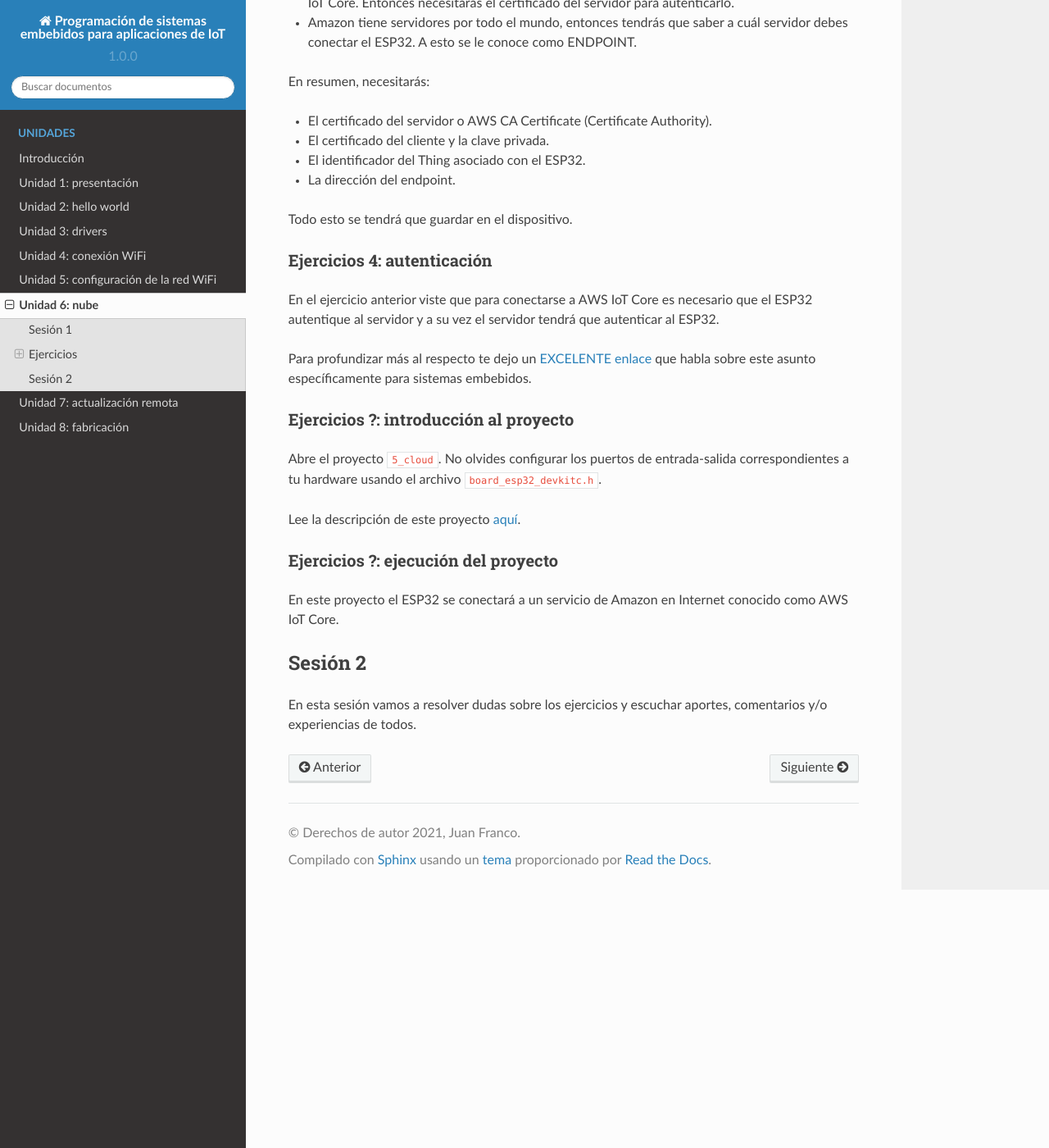
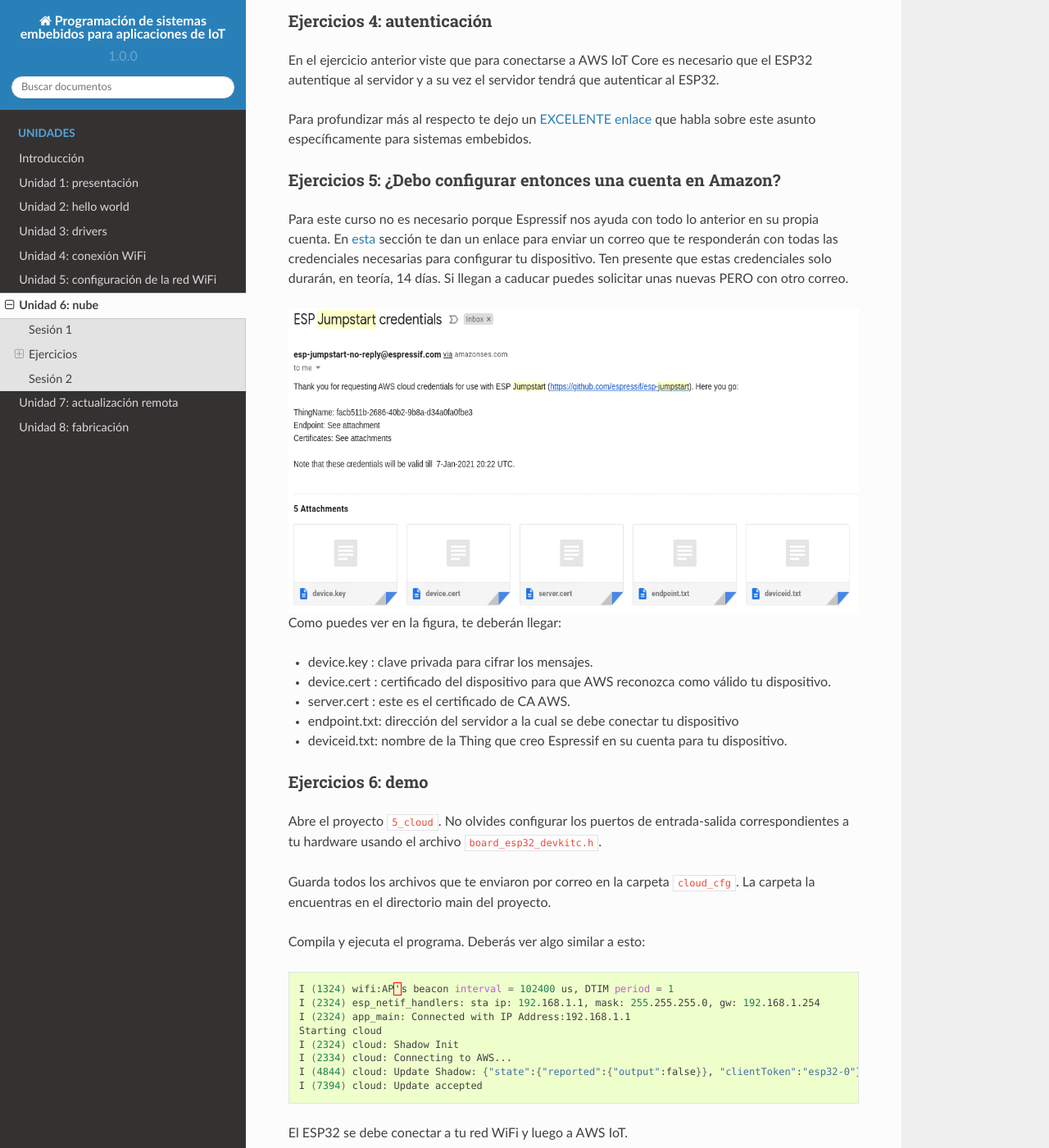
Before and after one commit to juanferfranco/espiot, a Sphinx documentation site: the page built from docs/_unidad6/unidad6.rst, in a window 1280 px wide and 1400 px high, scrolled down 2344 px. Shown: the whole window at 82% size. Built offline with Sphinx 7.4.7 and the Read the Docs theme 2.0.0, drawn with Linux system fonts in a browser that asks for light colours; some of the changed text lies outside the part shown.

Commit message:
Unit 6 ex 7 in process

```diff
--- a/docs/_unidad6/unidad6.rst
+++ b/docs/_unidad6/unidad6.rst
@@ -47,7 +47,7 @@ se puede ver una arquitectura típica de una aplicación IoT:
 
 .. image:: ../_static/iot-universe.png
    :alt:  arquitectura IoT
-   :scale: 100%
+   :scale: 50%
    :align: center
 
 En nuestro caso, el ESP32 se conectará a la Nube por medio del servicio AWS IoT Core
@@ -76,6 +76,8 @@ Se necesita:
 * Habilitar el servicio AWS IoT Core en tu cuenta.
 * Crear una ``Thing`` en AWS IoT Core que represente al ESP32 específico
   que vas a conectar.
+* En AWS IoT Core cada Thing debe tener configurada una POLÍTICA que
+  indique que servicios de AWS IoT podrá usar la Thing.
 * El ESP32 deberá autenticarse con AWS IoT Core utilizando un certificado de cliente
   X.509. Por tanto, tendrás que generar ese certificado y asociarlo con la
   Thing de ese ESP32.
@@ -107,26 +109,103 @@ Para profundizar más al respecto te dejo un
 `EXCELENTE enlace <https://realtimelogic.com/articles/Certificate-Management-for-Embedded-Systems>`__
 que habla sobre este asunto específicamente para sistemas embebidos.
 
+Ejercicios 5: ¿Debo configurar entonces una cuenta en Amazon?
+^^^^^^^^^^^^^^^^^^^^^^^^^^^^^^^^^^^^^^^^^^^^^^^^^^^^^^^^^^^^^^^
 
-Ejercicios ?: introducción al proyecto
-^^^^^^^^^^^^^^^^^^^^^^^^^^^^^^^^^^^^^^^^
+Para este curso no es necesario porque Espressif nos ayuda con todo lo anterior en su
+propia cuenta. En `esta <https://docs.espressif.com/projects/esp-jumpstart/en/latest/remotecontrol.html#quick-setup>`__
+sección te dan un enlace para enviar un correo que te responderán con todas las credenciales
+necesarias para configurar tu dispositivo. Ten presente que estas credenciales solo
+durarán, en teoría, 14 días. Si llegan a caducar puedes solicitar unas nuevas PERO con
+otro correo.
 
-Abre el proyecto ``5_cloud``. No olvides configurar los puertos
-de entrada-salida correspondientes a tu hardware usando el archivo ``board_esp32_devkitc.h``.
+.. image:: ../_static/jump-start-cred.png
+   :alt:  correo con las credenciales
+   :scale: 75%
+   :align: center
 
-Lee la descripción de este proyecto `aquí <https://docs.espressif.com/projects/esp-jumpstart/en/latest/remotecontrol.html>`__.
+Como puedes ver en la figura, te deberán llegar:
 
-Ejercicios ?: ejecución del proyecto
-^^^^^^^^^^^^^^^^^^^^^^^^^^^^^^^^^^^^^^
+* device.key : clave privada para cifrar los mensajes.
+* device.cert : certificado del dispositivo para que AWS reconozca como válido
+  tu dispositivo.
+* server.cert : este es el certificado de CA AWS.
+* endpoint.txt: dirección del servidor a la cual se debe conectar tu dispositivo
+* deviceid.txt: nombre de la Thing que creo Espressif en su cuenta para
+  tu dispositivo.
 
-En este proyecto el ESP32 se conectará a un servicio de Amazon en Internet conocido
-como AWS IoT Core.
+Ejercicios 6: demo
+^^^^^^^^^^^^^^^^^^^
+
+Abre el proyecto ``5_cloud``. No olvides configurar los puertos de entrada-salida
+correspondientes a tu hardware usando el archivo ``board_esp32_devkitc.h``.
+
+Guarda todos los archivos que te enviaron por correo en la carpeta ``cloud_cfg``.
+La carpeta la encuentras en el directorio main del proyecto.
+
+Compila y ejecuta el programa. Deberás ver algo similar a esto:
+
+.. code-block:: bash
+
+    I (1324) wifi:AP's beacon interval = 102400 us, DTIM period = 1
+    I (2324) esp_netif_handlers: sta ip: 192.168.1.1, mask: 255.255.255.0, gw: 192.168.1.254
+    I (2324) app_main: Connected with IP Address:192.168.1.1
+    Starting cloud
+    I (2324) cloud: Shadow Init
+    I (2334) cloud: Connecting to AWS...
+    I (4844) cloud: Update Shadow: {"state":{"reported":{"output":false}}, "clientToken":"esp32-0"}
+    I (7394) cloud: Update accepted
+
+El ESP32 se debe conectar a tu red WiFi y luego a AWS IoT.
+
+Ejercicios 7: control remoto
+^^^^^^^^^^^^^^^^^^^^^^^^^^^^^
+
+Recuerda de nuevo la figura con la arquitectura típica de una aplicación IoT:
+
+.. image:: ../_static/iot-universe.png
+   :alt:  arquitectura IoT
+   :scale: 50%
+   :align: center
+
+En este punto ya tienes conectado el dispositivo IoT a AWS IoT Core. Ahora conecta
+un cliente que te permita CONTROLAR REMOTAMENTE el dispositivo.
+
+¿Cómo podemos conectar un cliente?
+
+El cliente puede ser una aplicación desde un computador, el browser desde un
+dispositivo móvil, una app, etc. En este caso vas a utilizar la terminal y un cliente
+conocido como `CURL <https://curl.se/>`__. El protocolo que utilizará el cliente
+para conectarse a AWS IoT Core será `HTTPS <https://en.wikipedia.org/wiki/HTTPS>`__
+mediante el `API WEB RESTful <https://en.wikipedia.org/wiki/Representational_state_transfer>`__
+que expone AWS IoT Core. Para Windows, puedes descargar curl
+de `aquí <https://curl.se/windows/>`__.
+
+Para leer el ESTADO actual del pulsador vas a necesitar ubicarte en la carpeta
+``esp-jumpstart/5_cloud/main/cloud_cfg`` y ejecutar:
+
+.. code-block:: bash
+
+    curl --tlsv1.2 --cert device.cert --key device.key https://TU-ENDPOINT:8443/things/TU-DEVICEID/shadow | python -mjson.tool
+
+Ten presente:
+
+* Debes ejecutar curl desde el directorio cloud_cfg porque allí están los archivos
+  device.cert y device.key.
+
+* Nota que para el cliente estás usando las mismas credenciales que para el
+  ESP32. En PRODUCCIÓN, deberías tener credenciales diferentes para cada tipo
+  de cliente.
+
+* En la dirección https debes colocar TU-ENDPOINT y TU-DEVICEID deviceid.txt
 
 
 
 
-
-
+curl --tlsv1.2 --cert cloud_cfg/device.cert \
+       --key cloud_cfg/device.key   \
+       https://a3orti3lw2padm-ats.iot.us-east-1.amazonaws.com:8443/things/<contents-of-deviceid.txt-file>/shadow \
+       | python -mjson.tool
 
 
 
```
Also changed, not shown: docs/_static/jump-start-cred.png (added).
